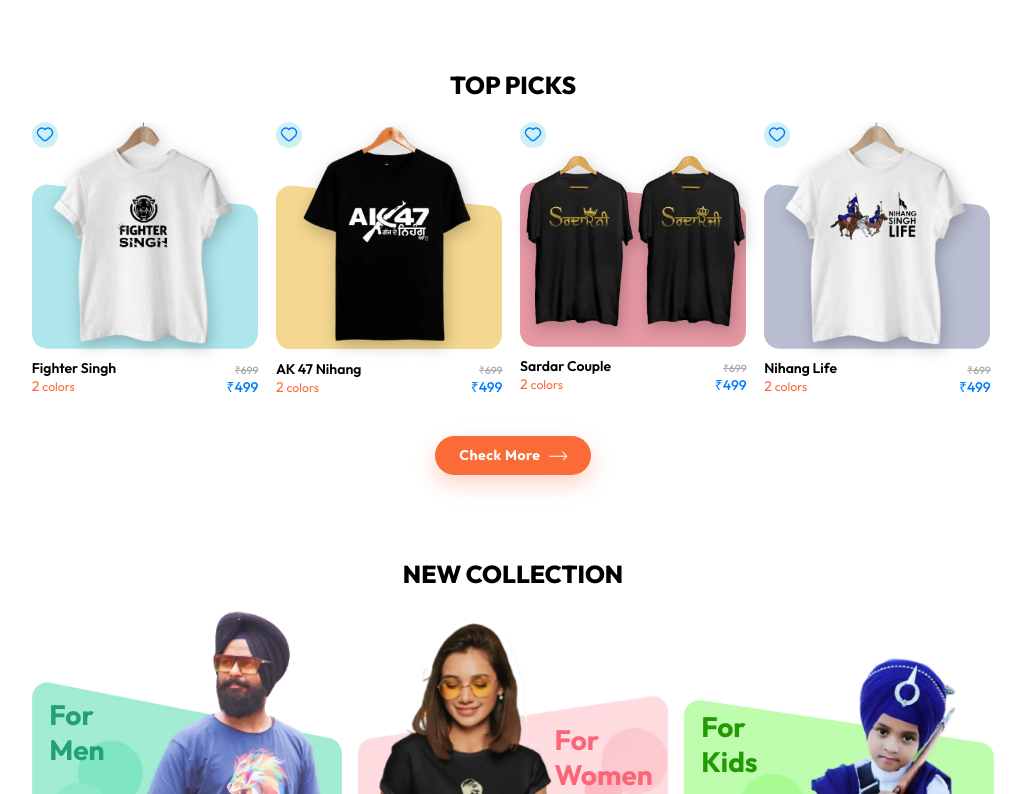
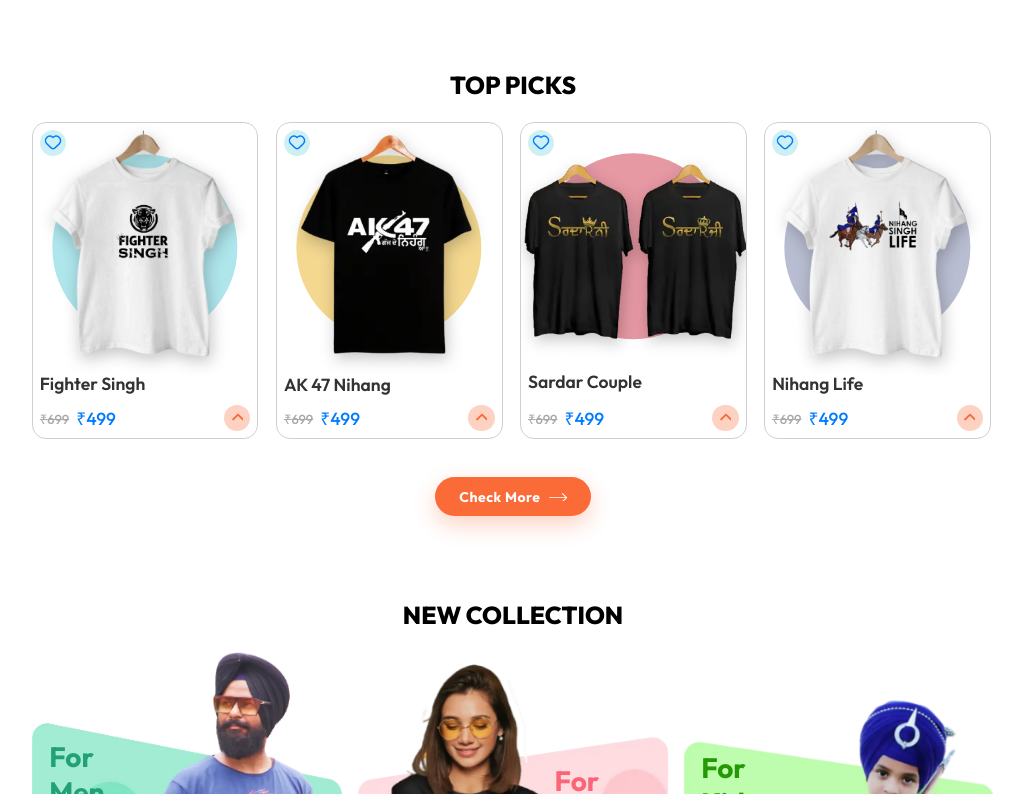
Before and after one commit to sukhsingh-dev/singhnoor-2024, a Next.js app: page / in a window 1280 px wide. Shown: the part 846-1640 px from the top of the page, without its empty margins (127-1152 px from the left). Built offline with nearby package versions, Linux system fonts and the light colour scheme.

Commit message:
Changed UI of product cards

```diff
--- a/src/app/home/products/style.sass
+++ b/src/app/home/products/style.sass
@@ -1,8 +1,13 @@
 @import "../../../shared/styles/_functions.sass"
+
+$card-radius: rem(16)
+:root
+  --card-radius: #{$card-radius}
 
 .product
   &-image-outer
     position: relative
+    margin-inline: -0.75rem
     margin-bottom: rem(8)
 
     img
@@ -18,14 +23,66 @@
       bottom: rem(4)
 
   &-name
-    white-space: nowrap
     font-weight: 600
     font-size: rem(16)
+
+  &-info
+    align-items: flex-end
+    margin-top: auto
+    width: 100%
+
+    &-inner
+      &-input
+        width: 0
+        height: 0
+        opacity: 0
+        &:checked
+          ~ .product-info-inner-data
+            transform: translateY(0)
+          ~ .btn-info
+            transform: translateY(rem(-102))
+            svg
+              transform: rotate(180deg) translateY(2px)
+      &-data
+        position: absolute
+        left: 0
+        right: 0
+        bottom: 0
+        padding: rem(8)
+        border-radius: 0 0 var(--card-radius) var(--card-radius)
+        background-color: var(--white)
+        transition: 0.3s var(--ease-spring)
+        transform: translateY(101%)
+
+        .label
+          font-weight: 600
+          margin-bottom: rem(4)
+
+        ul
+          display: flex
+          gap: rem(8)
+
+        &-set
+          margin-bottom: rem(8)
+          &.colors
+            li
+              font-size: 0
+              border-radius: 50%
+              border: 1px solid var(--text-dark)
+              width: rem(16)
+              height: rem(16)
+          &.sizes
+            li
+              display: inline-block
+              padding: rem(2) rem(4)
+              border-radius: rem(2)
+              background: var(--primary-light)
+              color: var(--primary)
 
   &-list
     display: grid
     grid-template-columns: repeat(2,minmax(calc(50% - 0.5rem), rem(250)))
-    gap: rem(32) rem(16)
+    gap: rem(16) rem(8)
 
     +onMinSize(medium)
       overflow: auto
@@ -37,39 +94,39 @@
       grid-template-columns: repeat(4,calc(25% - 1rem))
 
     .product-card-outer
+      display: flex
+      flex-direction: column
+      overflow: hidden
       opacity: 0
+      height: 100%
       transform: translateX(rem(-20))
       animation: setBack 0.5s var(--ease-spring) forwards
+      border: 1px solid var(--border-light)
+      padding: rem(8)
+      border-radius: var(--card-radius)
 
-      +onMinSize(xx-large)
-        border: 1px solid var(--border-light)
-        padding: rem(20)
-        border-radius: rem(20)
-
-        .pi-decorator
-          display: none
-
+      +onMinSize(x-large)
         .product-name
           font-size: rem(20)
           margin-bottom: rem(10)
+          color: var(--text)
 
         .product-price-info
           font-size: rem(20)
           gap: rem(8)
 
-        .product-image-outer
-          position: relative
-          &::after
-            content: ''
-            background: currentColor
-            position: absolute
-            top: 50%
-            left: 50%
-            width: 80%
-            border-radius: 50%
-            z-index: -1
-            aspect-ratio: 1/1
-            transform: translate(-50%,-50%)
+      .product-image-outer
+        &::after
+          content: ''
+          background: currentColor
+          position: absolute
+          top: 50%
+          left: 50%
+          width: 80%
+          border-radius: 50%
+          z-index: -1
+          aspect-ratio: 1/1
+          transform: translate(-50%,-50%)
 
       &:nth-child(2n)
         transform: translateX(rem(20))
@@ -85,9 +142,9 @@
     font-size: 1em
 
     &-info
-      flex-direction: column
       font-size: rem(16)
       font-weight: 500
+      gap: rem(4)
 
     &-old
       text-decoration-line: line-through
@@ -98,3 +155,26 @@
 
   &-variety-count
     font-size: 1.15em
+
+.btn-info
+  display: inline-flex
+  align-items: center
+  justify-content: center
+  cursor: pointer
+  position: relative
+  z-index: 1
+  border-radius: 50%
+  width: rem(30)
+  height: rem(30)
+  background-color: var(--secondary-light)
+  transition: 0.3s var(--ease-spring)
+
+  svg
+    width: rem(12)
+    height: auto
+
+    +onMaxSize(small)
+      width: rem(14)
+
+.section-more-width
+  margin-inline: -0.5rem
--- a/src/app/page.tsx
+++ b/src/app/page.tsx
@@ -12,10 +12,10 @@ export default function Home(): React.ReactNode {
     <>
       <Slider />
       <Categories />
-      <Products heading="TOP PICKS" productList={productList2} moreLink="/" outerClass="top-picks" />
+      <Products heading="TOP PICKS" productList={productList2} moreLink="/" outerClass="section-more-width top-picks" />
       <Collections />
       <TodayDeal />
-      <Products heading="MOST POPULAR" productList={productList} moreLink="/" />
+      <Products heading="MOST POPULAR" productList={productList} moreLink="/" outerClass="section-more-width" />
       <GetTheLook />
       <DealsZone />
     </>
--- a/src/shared/components/ui/index.tsx
+++ b/src/shared/components/ui/index.tsx
@@ -49,11 +49,11 @@ export const ProductCard: React.FC<ProductCardProps> = ({ product }: ProductCard
         height={240}
         quality={100}
       />
-      <PiBg className="pi-decorator position-absolute" color={product.bgColor} />
+      {/* <PiBg className="pi-decorator position-absolute" color={product.bgColor} /> */}
     </div>
-    <div className="d-flex justify-between">
-      <div>
-        <h3 className="product-name">{product.name}</h3>
+    <h3 className="product-name">{product.name}</h3>
+    <div className="d-flex justify-between product-info">
+      {/* <div>
         <div className="text-secondary product-varieties">
           {product.varieties.map((item, index) => {
             // eslint-disable-next-line no-restricted-syntax, guard-for-in, no-unreachable-loop
@@ -72,7 +72,7 @@ export const ProductCard: React.FC<ProductCardProps> = ({ product }: ProductCard
             return null
           })}
         </div>
-      </div>
+      </div> */}
 
       <div className="product-price-info d-flex text-right">
         <span className="product-price-old">
@@ -84,6 +84,30 @@ export const ProductCard: React.FC<ProductCardProps> = ({ product }: ProductCard
           {product.price}
         </span>
       </div>
+      <div className="product-info-inner">
+        <input type="checkbox" id={`about-${product.id}`} className="product-info-inner-input" />
+        <label className="btn-info" htmlFor={`about-${product.id}`}>
+          <Icon name="chevron-up" className="text-secondary" />
+        </label>
+        <div className="product-info-inner-data">
+          <div className="product-info-inner-data-set sizes">
+            <div className="label">Sizes</div>
+            <ul>
+              <li>S</li>
+              <li>M</li>
+              <li>L</li>
+              <li>XL</li>
+            </ul>
+          </div>
+          <div className="product-info-inner-data-set colors">
+            <div className="label">Colors</div>
+            <ul>
+              <li style={{ background: "#fff" }}>White</li>
+              <li style={{ background: "#000" }}>Black</li>
+            </ul>
+          </div>
+        </div>
+      </div>
     </div>
   </div>
 )
--- a/src/shared/helper/store.ts
+++ b/src/shared/helper/store.ts
@@ -193,7 +193,7 @@ interface Product {
 
 export const productList: Product[] = [
   {
-    id: '1',
+    id: '11',
     name: "Panda Hoodie",
     imgUrl: 'hoodies/panda.webp',
     bgColor: '#d6f0e4',
@@ -205,7 +205,7 @@ export const productList: Product[] = [
     ]
   },
   {
-    id: '2',
+    id: '21',
     name: "Leather Gataras",
     imgUrl: 'g1.webp',
     bgColor: '#f0d6d6',
@@ -217,7 +217,7 @@ export const productList: Product[] = [
     ]
   },
   {
-    id: '3',
+    id: '31',
     name: "Shasters Set",
     imgUrl: 's1.webp',
     bgColor: '#d6e4f0',
@@ -229,7 +229,7 @@ export const productList: Product[] = [
     ]
   },
   {
-    id: '4',
+    id: '41',
     name: "Punjab T-shirt",
     imgUrl: 't-shirts/t1.webp',
     bgColor: '#f0e7d6',
```
